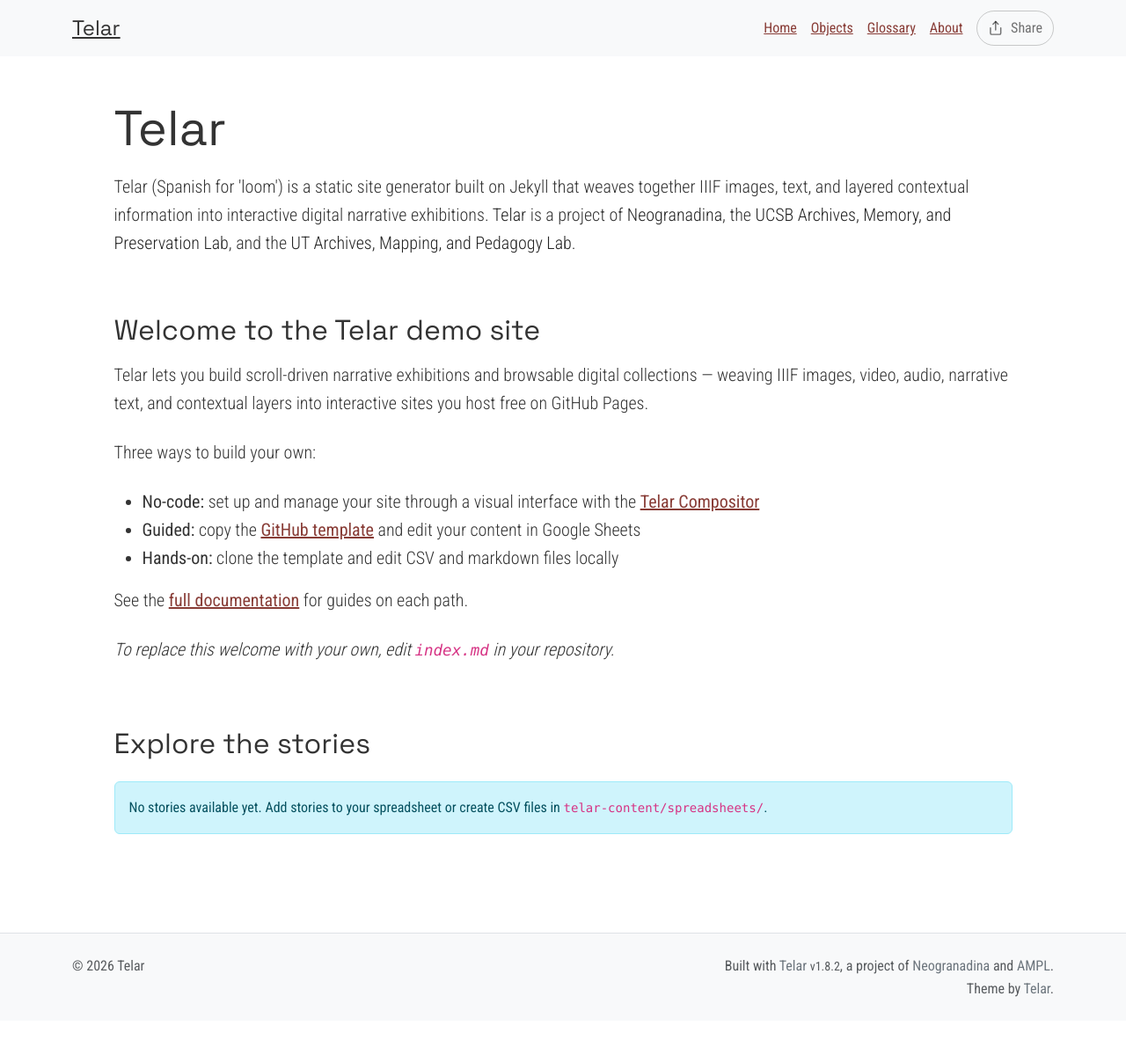
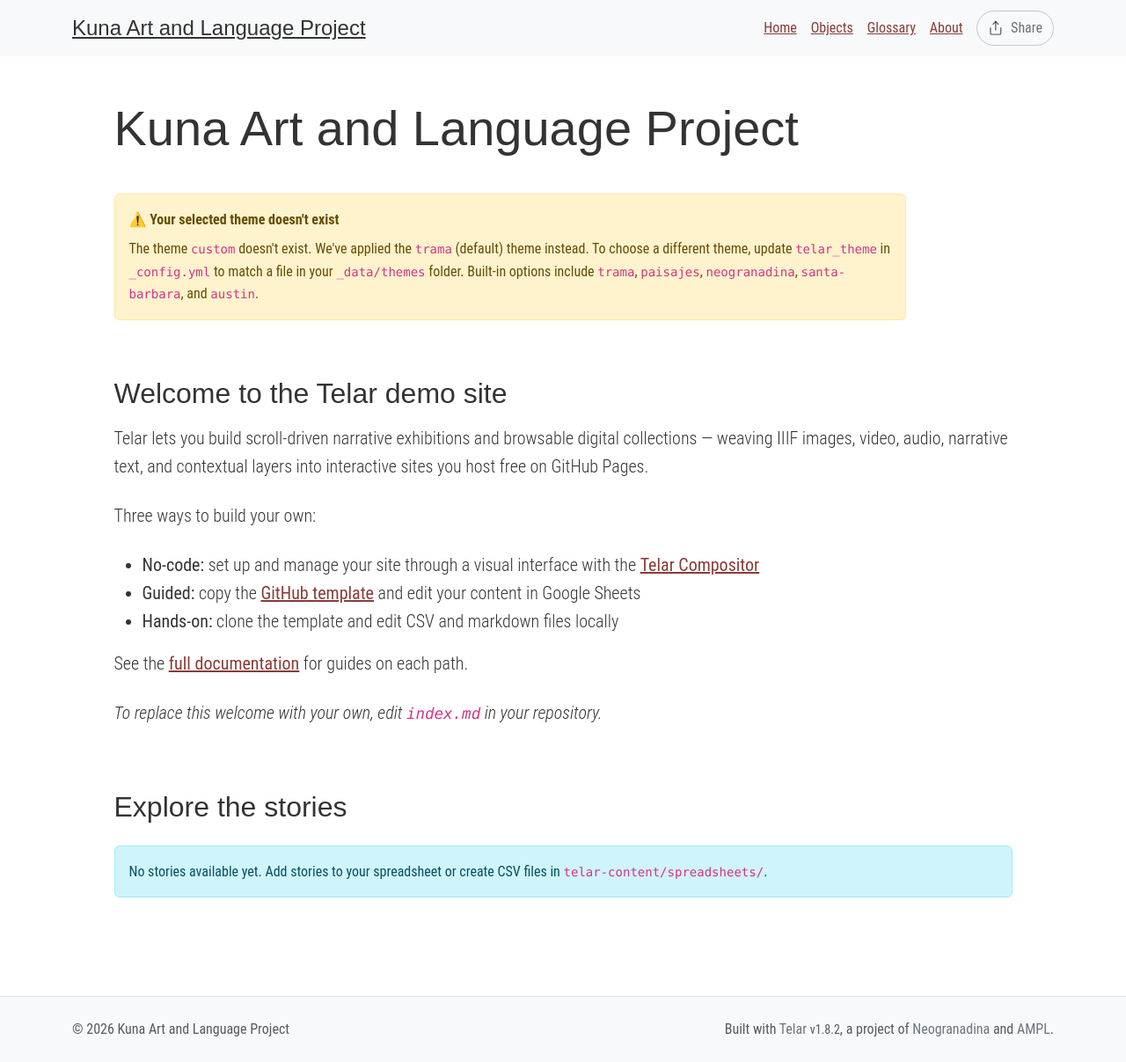
Before and after one commit to kuna-art/telar, a Jekyll site: the page built from index.md, in a window 1280 px wide. Shown: the whole page at 88% size. Built offline with Jekyll 4.4.1, drawn with Linux system fonts in a browser that asks for light colours; before the commit the page ends 1160 px from its top, so only the background shows below that.

Commit message:
Updates field in config.

```diff
--- a/_config.yml
+++ b/_config.yml
@@ -2,23 +2,23 @@
 # https://telar.org
 
 # Site Settings
-title: "Telar"
-description: "Telar (Spanish for 'loom') is a static site generator built on Jekyll that weaves together IIIF images, text, and layered contextual information into interactive digital narrative exhibitions. <a href='https://github.com/UCSB-AMPLab/telar'>Telar</a> is a project of <a href='https://neogranadina.org'>Neogranadina</a>, the <a href='https://ampl.clair.ucsb.edu/'>UCSB Archives, Memory, and Preservation Lab</a>, and the <a href='https://liberalarts.utexas.edu/history/'>UT Archives, Mapping, and Pedagogy Lab</a>."
+title: "Kuna Art and Language Project"
+description: ""
 url: "https://kuna-art.github.io"
 baseurl: "/telar"
 author: ""
 email: ""
-telar_theme: "trama" # Options: trama, paisajes, neogranadina, santa-barbara, austin, or custom
+telar_theme: "custom" # Options: trama, paisajes, neogranadina, santa-barbara, austin, or custom
 logo: ""
 telar_language: "en" # Options: "en" (English), "es" (Español)
-collection_mode: false # Set to true to show objects first with large thumbnails and stories below with small thumbnails (collection-first homepage)
+collection_mode: true # Set to true to show objects first with large thumbnails and stories below with small thumbnails (collection-first homepage)
 
 # Story Interface Settings
 story_interface:
-  show_on_homepage: true # Set to false to hide stories section from homepage (stories still accessible via direct URL)
-  show_story_steps: true # Set to false to hide "Step X" overlay in stories
-  show_object_credits: true # Set to true to display object credits badge (bottom-left corner, dismissable)
-  include_demo_content: true # Fetch demo stories from content.telar.org. Switch this off to hide demo stories and their content.
+  show_on_homepage: false # Set to false to hide stories section from homepage (stories still accessible via direct URL)
+  show_story_steps: false # Set to false to hide "Step X" overlay in stories
+  show_object_credits: false # Set to true to display object credits badge (bottom-left corner, dismissable)
+  include_demo_content: false # Fetch demo stories from content.telar.org. Switch this off to hide demo stories and their content.
 
 # Collection Interface Settings
 collection_interface:
```
